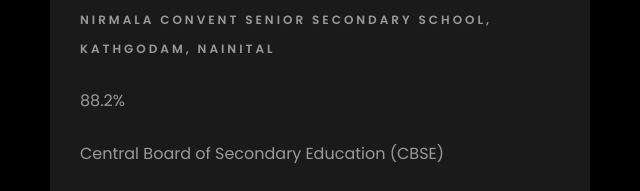
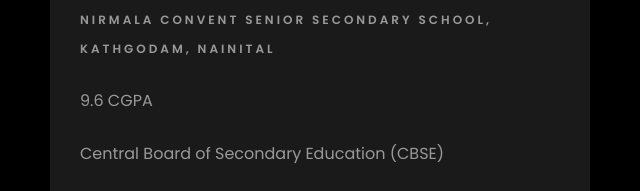
Before and after one commit to astha-06/astha-06.github.io, a plain HTML site: page index.html in a window 1280 px wide. Shown: the part 2589-2780 px from the top of the page, 320-960 px from the left. Drawn offline with Linux system fonts and the light colour scheme; files whose address does not match are found by name.

Commit message:
Update index.html

```diff
--- a/index.html
+++ b/index.html
@@ -214,7 +214,7 @@
     					<span class="date">2016</span>
     					<h2>High School Examination</h2>
     					<span class="position">Nirmala Convent Senior Secondary School, Kathgodam, Nainital</span>
-    					<p class="mt-4">88.2%</p>
+    					<p class="mt-4">9.6 CGPA</p>
                                         <p class="mt-4">Central Board of Secondary Education (CBSE)</p>
     				</div>
     			</div>
```
